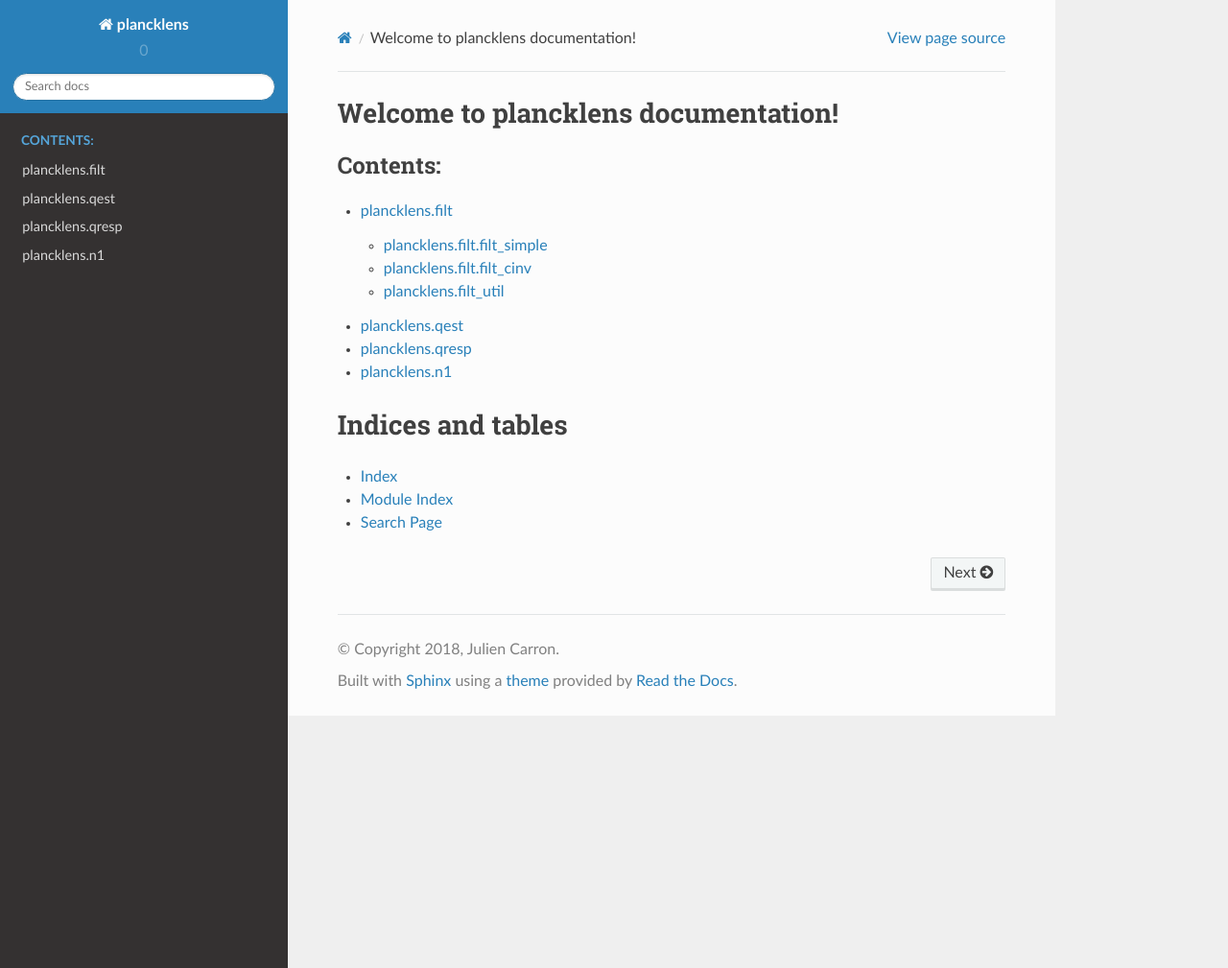
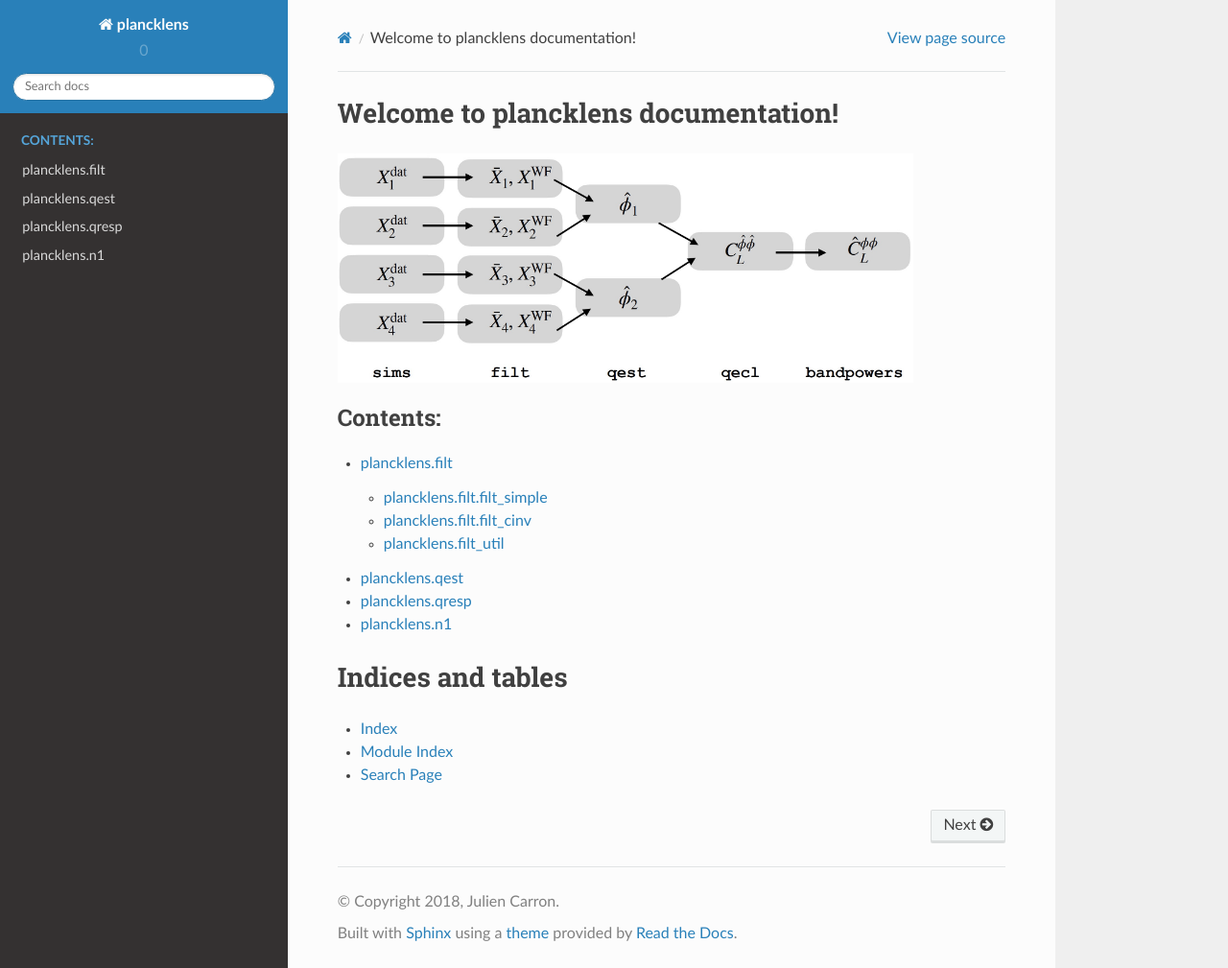
Before and after one commit to carronj/plancklens, a Sphinx documentation site: the page built from docs/index.rst, in a window 1280 px wide and 1009 px high. Shown: the whole window at 96% size. Built offline with Sphinx 7.4.7 and the Read the Docs theme 2.0.0, drawn with Linux system fonts in a browser that asks for light colours.

Commit message:
doc edits

```diff
--- a/docs/index.rst
+++ b/docs/index.rst
@@ -5,6 +5,9 @@
 
 Welcome to plancklens documentation!
 ====================================
+
+.. image:: schema.jpg
+   :width: 600
 
 .. toctree::
    :maxdepth: 2
```
Also changed, not shown: docs/schema.jpg (added).
